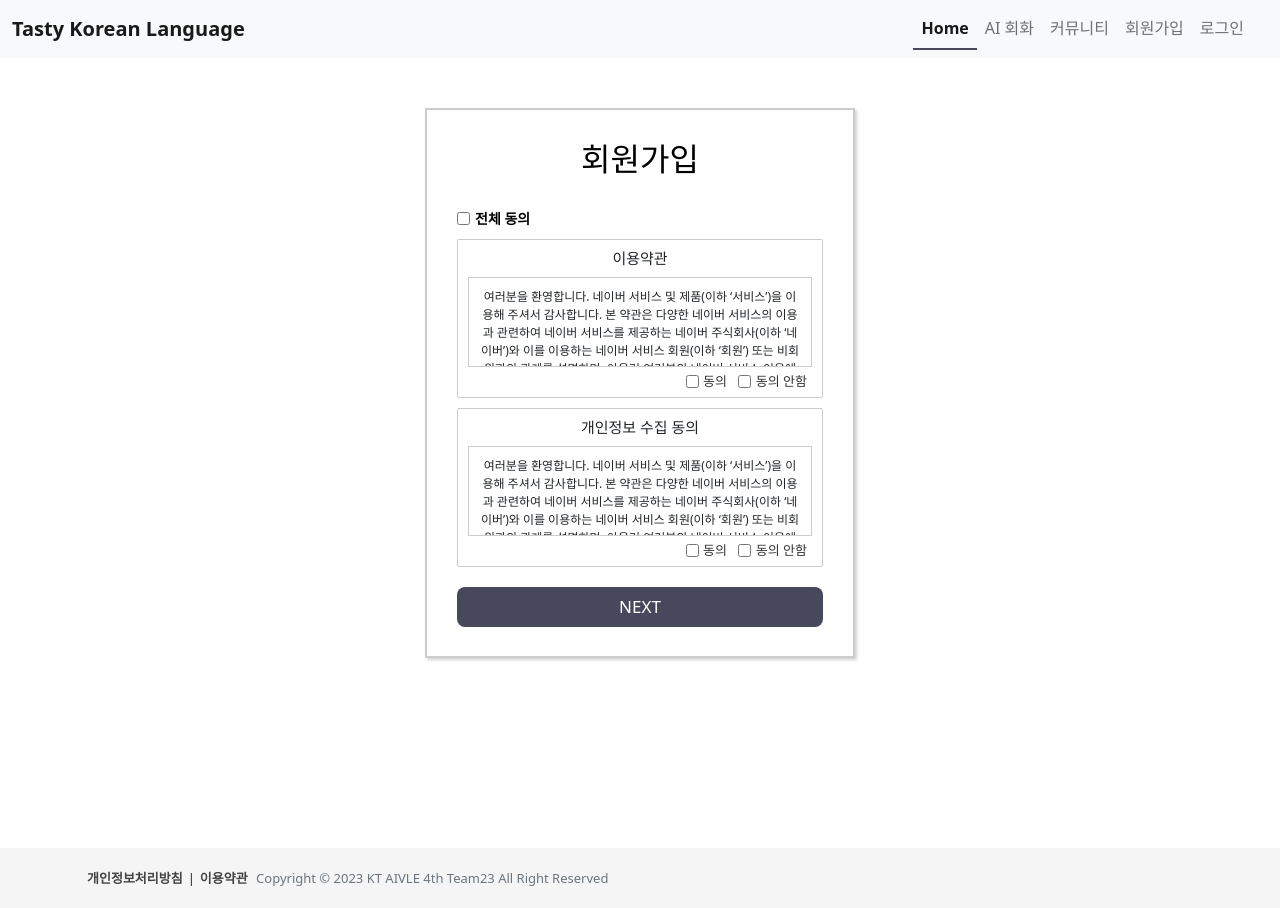
After one commit to dfkjdsfisdjfk/AIVLE_TEAM23_BigProject, a Django app: page /accounts/signup_consent/ in a window 1280 px wide. The commit adds this page. Run offline with Django 4.2, Linux system fonts and the light colour scheme; some libraries are stand-ins or nearby versions.

Commit message:
개인정보 동의 페이지를 sigunup_consent로 만들고 관련 url과 view 수정

```diff
--- /dev/null
+++ b/tasty_korean_language/accounts/templates/registration/signup_consent.html
@@ -0,0 +1,104 @@
+{% extends "base.html" %}
+{% load static %}
+
+{% block title %}
+TKL: Sign up
+{% endblock title %}
+
+{% block extrahead %}
+<link rel="stylesheet" href="{% static 'css/accounts_style.css' %}">
+{% endblock extrahead %}
+
+{% block content %}
+<div class="wrapper signup-wrapper">
+    <h2>회원가입</h2>
+    <div class="signup-check"><input type="checkbox" class="checkbox" required=""><span>전체 동의</span> </div>
+    <div class="form-wrapper">
+        <p>이용약관</p>
+        <form action="#" method="post">
+            <div class="scroll-box">
+                <p>여러분을 환영합니다.
+                    네이버 서비스 및 제품(이하 ‘서비스’)을 이용해 주셔서 감사합니다. 본 약관은 다양한 네이버 서비스의 이용과 관련하여 네이버 서비스를 제공하는 네이버 주식회사(이하 ‘네이버’)와 이를 이용하는 네이버 서비스 회원(이하 ‘회원’) 또는 비회원과의 관계를 설명하며, 아울러 여러분의 네이버 서비스 이용에 도움이 될 수 있는 유익한 정보를 포함하고 있습니다.
+
+                    네이버 서비스를 이용하시거나 네이버 서비스 회원으로 가입하실 경우 여러분은 본 약관 및 관련 운영 정책을 확인하거나 동의하게 되므로, 잠시 시간을 내시어 주의 깊게 살펴봐 주시기 바랍니다.
+
+                    다양한 네이버 서비스를 즐겨보세요.
+                    네이버는 www.naver.com을 비롯한 네이버 도메인의 웹사이트 및 응용프로그램(어플리케이션, 앱)을 통해 정보 검색, 다른 이용자와의 커뮤니케이션, 콘텐츠 제공, 상품 쇼핑 등 여러분의 생활에 편리함을 더할 수 있는 다양한 서비스를 제공하고 있습니다.
+                    여러분은 PC, 휴대폰 등 인터넷 이용이 가능한 각종 단말기를 통해 각양각색의 네이버 서비스를 자유롭게 이용하실 수 있으며, 개별 서비스들의 구체적인 내용은 각 서비스 상의 안내, 공지사항, 네이버 웹고객센터(이하 ‘고객센터’) 도움말 등에서 쉽게 확인하실 수 있습니다.
+
+                    네이버는 기본적으로 여러분 모두에게 동일한 내용의 서비스를 제공합니다. 다만, '청소년보호법' 등 관련 법령이나 기타 개별 서비스 제공에서의 특별한 필요에 의해서 연령 또는 일정한 등급을 기준으로 이용자를 구분하여 제공하는 서비스의 내용, 이용 시간, 이용 횟수 등을 다르게 하는 등 일부 이용을 제한하는 경우가 있습니다. 자세한 내용은 역시 각 서비스 상의 안내, 공지사항, 고객센터 도움말 등에서 확인하실 수 있습니다.
+
+                    네이버 서비스에는 기본적으로 본 약관이 적용됩니다만 네이버가 다양한 서비스를 제공하는 과정에서 부득이 본 약관 외 별도의 약관, 운영정책 등을 적용하는 경우(예, 네이버페이, V LIVE 등)가 있습니다. 그리고 네이버 계열사가 제공하는 특정 서비스의 경우에도(예, LINE, SNOW등) 해당 운영 회사가 정한 고유의 약관, 운영정책 등이 적용될 수 있습니다. 이러한 내용은 각각의 해당 서비스 초기 화면에서 확인해 주시기 바랍니다.
+
+                    회원으로 가입하시면 네이버 서비스를 보다 편리하게 이용할 수 있습니다.
+                    여러분은 본 약관을 읽고 동의하신 후 회원 가입을 신청하실 수 있으며, 네이버는 이에 대한 승낙을 통해 회원 가입 절차를 완료하고 여러분께 네이버 서비스 이용 계정(이하 ‘계정’)을 부여합니다. 계정이란 회원이 네이버 서비스에 로그인한 이후 이용하는 각종 서비스 이용 이력을 회원 별로 관리하기 위해 설정한 회원 식별 단위를 말합니다. 회원은 자신의 계정을 통해 좀더 다양한 네이버 서비스를 보다 편리하게 이용할 수 있습니다. 이와 관련한 상세한 내용은 계정 운영정책 및 고객센터 내 네이버 회원가입 방법 등에서 확인해 주세요.
+
+                    네이버는 단체에 속한 여러 구성원들이 공동의 계정으로 네이버 서비스를 함께 이용할 수 있도록 단체회원 계정도 부여하고 있습니다. 단체회원 구성원들은 하나의 계정 및 아이디(ID)를 공유하되 각자 개별적으로 설정한 비밀번호를 입력하여 계정에 로그인하고 각종 서비스를 이용하게 됩니다. 단체회원은 관리자와 멤버로 구성되며, 관리자는 구성원 전부로부터 권한을 위임 받아 단체회원을 대표하고 단체회원 계정을 운용합니다.
+                    따라서 관리자는 단체회원 계정을 통해 별도 약관 또는 기존 약관 개정에 대해 동의하거나 단체회원에서 탈퇴할 수 있고, 멤버들의 단체회원 계정 로그인 방법 및 이를 통한 게시물 게재 등 네이버 서비스 이용을 관리(게시물 삭제 포함)할 수 있습니다. 본 약관에서 규정한 사항은 원칙적으로 구성원 모두에게 적용되며, 각각의 구성원은 다른 구성원들의 단체회원 계정 및 아이디(ID)를 통한 서비스 이용에 관해 연대책임을 부담합니다.
+
+                    단체회원 계정 사용에서의 관리자, 멤버 등의 권한 및 (공동)책임에 관한 사항 등은 계정 운영정책 및 고객센터 내 네이버 단체회원(단체 아이디) 소개 등에서 확인해 주시기 바랍니다.
+
+                    여러분이 제공한 콘텐츠를 소중히 다룰 것입니다.
+
+                    공지 일자: 2018년 3월 30일
+                    적용 일자: 2018년 5월 1일
+                    네이버 서비스와 관련하여 궁금하신 사항이 있으시면 고객센터(대표번호: 1588 – 3820/ 평일 09:00~18:00)로 문의 주시기 바랍니다.
+                </p>
+            </div>
+            <div class="wthree-text">
+                <label class="anim">
+                    <input type="checkbox" class="checkbox" required="">
+                    <span>동의</span>
+                    <input type="checkbox" class="checkbox" required="">
+                    <span>동의 안함</span>
+                </label>
+                <div class="clear"> </div>
+            </div>
+        </form>
+    </div>
+    <div class="form-wrapper">
+        <p>개인정보 수집 동의</p>
+        <form action="#" method="post">
+            <div class="scroll-box">
+                <p>여러분을 환영합니다.
+                    네이버 서비스 및 제품(이하 ‘서비스’)을 이용해 주셔서 감사합니다. 본 약관은 다양한 네이버 서비스의 이용과 관련하여 네이버 서비스를 제공하는 네이버 주식회사(이하 ‘네이버’)와 이를 이용하는 네이버 서비스 회원(이하 ‘회원’) 또는 비회원과의 관계를 설명하며, 아울러 여러분의 네이버 서비스 이용에 도움이 될 수 있는 유익한 정보를 포함하고 있습니다.
+
+                    네이버 서비스를 이용하시거나 네이버 서비스 회원으로 가입하실 경우 여러분은 본 약관 및 관련 운영 정책을 확인하거나 동의하게 되므로, 잠시 시간을 내시어 주의 깊게 살펴봐 주시기 바랍니다.
+
+                    다양한 네이버 서비스를 즐겨보세요.
+                    네이버는 www.naver.com을 비롯한 네이버 도메인의 웹사이트 및 응용프로그램(어플리케이션, 앱)을 통해 정보 검색, 다른 이용자와의 커뮤니케이션, 콘텐츠 제공, 상품 쇼핑 등 여러분의 생활에 편리함을 더할 수 있는 다양한 서비스를 제공하고 있습니다.
+                    여러분은 PC, 휴대폰 등 인터넷 이용이 가능한 각종 단말기를 통해 각양각색의 네이버 서비스를 자유롭게 이용하실 수 있으며, 개별 서비스들의 구체적인 내용은 각 서비스 상의 안내, 공지사항, 네이버 웹고객센터(이하 ‘고객센터’) 도움말 등에서 쉽게 확인하실 수 있습니다.
+
+                    네이버는 기본적으로 여러분 모두에게 동일한 내용의 서비스를 제공합니다. 다만, '청소년보호법' 등 관련 법령이나 기타 개별 서비스 제공에서의 특별한 필요에 의해서 연령 또는 일정한 등급을 기준으로 이용자를 구분하여 제공하는 서비스의 내용, 이용 시간, 이용 횟수 등을 다르게 하는 등 일부 이용을 제한하는 경우가 있습니다. 자세한 내용은 역시 각 서비스 상의 안내, 공지사항, 고객센터 도움말 등에서 확인하실 수 있습니다.
+
+                    네이버 서비스에는 기본적으로 본 약관이 적용됩니다만 네이버가 다양한 서비스를 제공하는 과정에서 부득이 본 약관 외 별도의 약관, 운영정책 등을 적용하는 경우(예, 네이버페이, V LIVE 등)가 있습니다. 그리고 네이버 계열사가 제공하는 특정 서비스의 경우에도(예, LINE, SNOW등) 해당 운영 회사가 정한 고유의 약관, 운영정책 등이 적용될 수 있습니다. 이러한 내용은 각각의 해당 서비스 초기 화면에서 확인해 주시기 바랍니다.
+
+                    회원으로 가입하시면 네이버 서비스를 보다 편리하게 이용할 수 있습니다.
+                    여러분은 본 약관을 읽고 동의하신 후 회원 가입을 신청하실 수 있으며, 네이버는 이에 대한 승낙을 통해 회원 가입 절차를 완료하고 여러분께 네이버 서비스 이용 계정(이하 ‘계정’)을 부여합니다. 계정이란 회원이 네이버 서비스에 로그인한 이후 이용하는 각종 서비스 이용 이력을 회원 별로 관리하기 위해 설정한 회원 식별 단위를 말합니다. 회원은 자신의 계정을 통해 좀더 다양한 네이버 서비스를 보다 편리하게 이용할 수 있습니다. 이와 관련한 상세한 내용은 계정 운영정책 및 고객센터 내 네이버 회원가입 방법 등에서 확인해 주세요.
+
+                    네이버는 단체에 속한 여러 구성원들이 공동의 계정으로 네이버 서비스를 함께 이용할 수 있도록 단체회원 계정도 부여하고 있습니다. 단체회원 구성원들은 하나의 계정 및 아이디(ID)를 공유하되 각자 개별적으로 설정한 비밀번호를 입력하여 계정에 로그인하고 각종 서비스를 이용하게 됩니다. 단체회원은 관리자와 멤버로 구성되며, 관리자는 구성원 전부로부터 권한을 위임 받아 단체회원을 대표하고 단체회원 계정을 운용합니다.
+                    따라서 관리자는 단체회원 계정을 통해 별도 약관 또는 기존 약관 개정에 대해 동의하거나 단체회원에서 탈퇴할 수 있고, 멤버들의 단체회원 계정 로그인 방법 및 이를 통한 게시물 게재 등 네이버 서비스 이용을 관리(게시물 삭제 포함)할 수 있습니다. 본 약관에서 규정한 사항은 원칙적으로 구성원 모두에게 적용되며, 각각의 구성원은 다른 구성원들의 단체회원 계정 및 아이디(ID)를 통한 서비스 이용에 관해 연대책임을 부담합니다.
+
+                    단체회원 계정 사용에서의 관리자, 멤버 등의 권한 및 (공동)책임에 관한 사항 등은 계정 운영정책 및 고객센터 내 네이버 단체회원(단체 아이디) 소개 등에서 확인해 주시기 바랍니다.
+
+                    여러분이 제공한 콘텐츠를 소중히 다룰 것입니다.
+
+                    공지 일자: 2018년 3월 30일
+                    적용 일자: 2018년 5월 1일
+                    네이버 서비스와 관련하여 궁금하신 사항이 있으시면 고객센터(대표번호: 1588 – 3820/ 평일 09:00~18:00)로 문의 주시기 바랍니다.
+                </p>
+            </div>
+            <div class="wthree-text">
+                <label class="anim">
+                    <input type="checkbox" class="checkbox" required="">
+                    <span>동의</span>
+                    <input type="checkbox" class="checkbox" required="">
+                    <span>동의 안함</span>
+                </label>
+                <div class="clear"> </div>
+            </div>
+        </form>
+    </div>
+    <div class="signup-next"><a class="btn next" href="{% url 'signup' %}">NEXT</a></div>
+</div>
+{% endblock content %}
--- a/tasty_korean_language/accounts/urls.py
+++ b/tasty_korean_language/accounts/urls.py
@@ -4,12 +4,9 @@ from . import views
 from django.views.generic import TemplateView
 
 urlpatterns = [
-     path('showlogin/', views.show_login, name='showlogin'),
-     path('showsignup1/', views.show_signup1, name='showsignup1'),
-     path('showsignup2/', views.show_signup2, name='showsignup2'),
-
      path('login/', auth_views.LoginView.as_view(), name='login'),
      path('logout/', auth_views.LogoutView.as_view(), name='logout'),
+     path('signup_consent/', views.signupConsent, name='signup_consent'),
      path('signup/', views.signup, name='signup'),
 
      path(
--- a/tasty_korean_language/accounts/views.py
+++ b/tasty_korean_language/accounts/views.py
@@ -7,14 +7,8 @@ from django.urls import reverse_lazy
 from django.contrib import messages
 
 
-def show_login(request):
-    return render(request, 'registration/showlogin.html')
-
-def show_signup1(request):
-    return render(request, 'registration/showsignup1.html')
-
-def show_signup2(request):
-    return render(request, 'registration/showsignup2.html')
+def signupConsent(request):
+    return render(request, 'registration/signup_consent.html')
 
 def signup(request):
     if request.method == 'POST':
--- a/tasty_korean_language/templates/base.html
+++ b/tasty_korean_language/templates/base.html
@@ -33,7 +33,7 @@
                         </li>
                         {% if not user.is_authenticated %}
                             <li class="nav-item">
-                                <a class="nav-link" href="{% url 'signup' %}">회원가입</a>
+                                <a class="nav-link" href="{% url 'signup_consent' %}">회원가입</a>
                             </li>
                             <li class="nav-item">
                                 <a class="nav-link" href="{% url 'login' %}">로그인</a>
```
